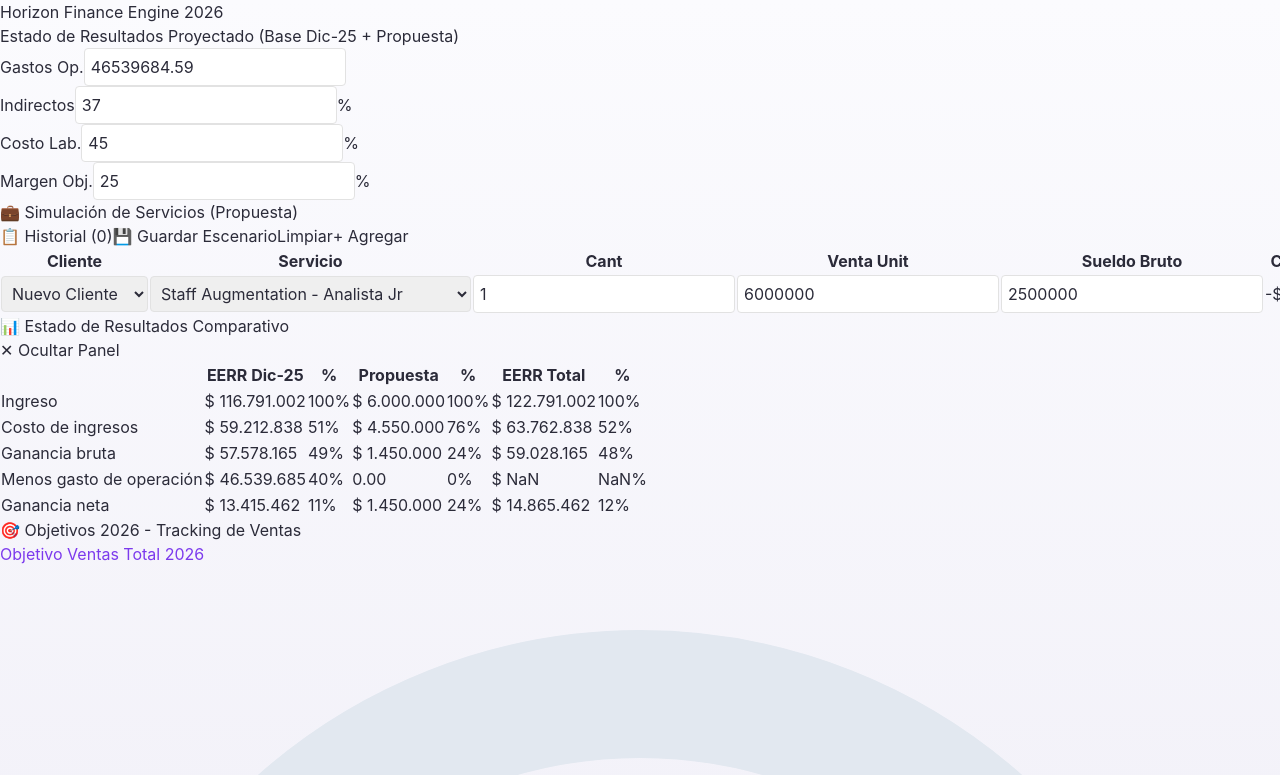
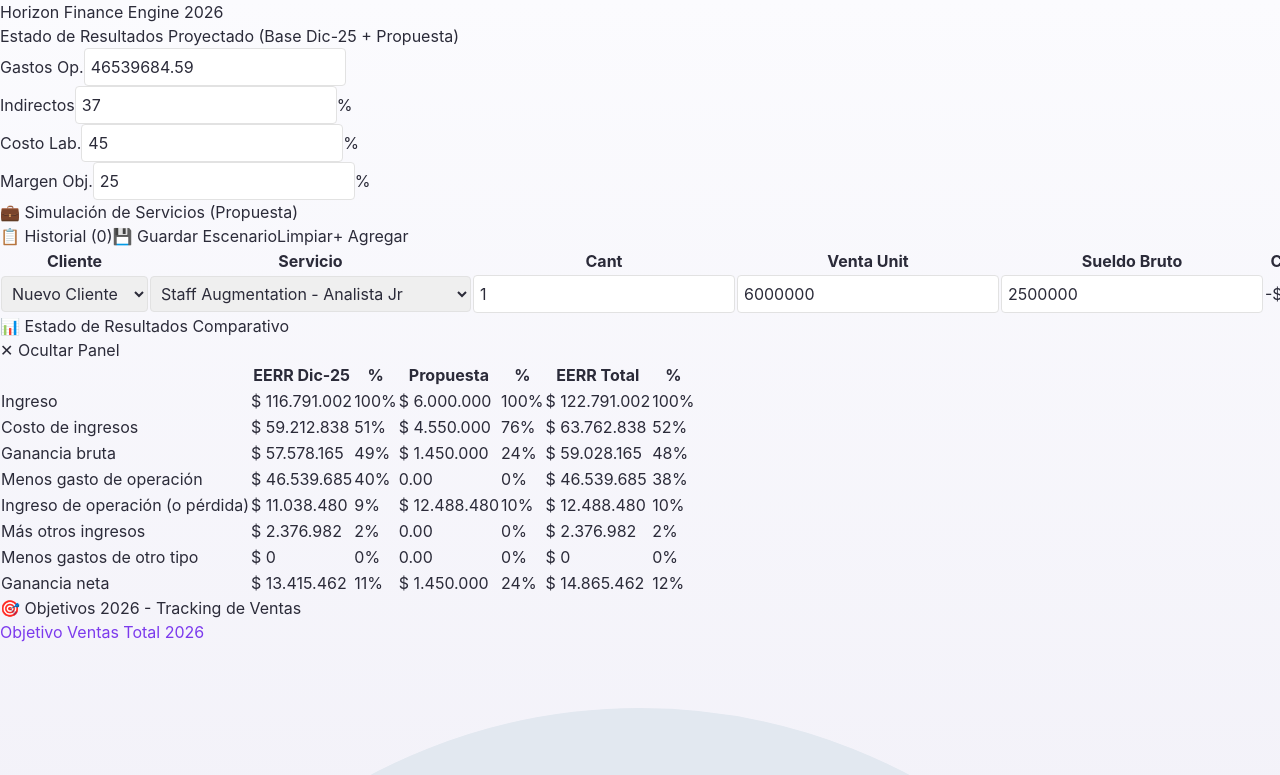
Before and after one commit to gabycanepa/Horizon_Calculator, a React (Vite) app: page / in a window 1280 px wide. Shown: the top 775 px of the page. Built offline with nearby package versions, Linux system fonts and the light colour scheme.

Commit message:
Update App.jsx

```diff
--- a/src/App.jsx
+++ b/src/App.jsx
@@ -148,11 +148,26 @@ function App() {
     const ingresoTotal = eerrBase.ingreso + propuesta.ventasTotales;
     const costoIngresosTotal = eerrBase.costoIngresos + propuesta.costosTotales;
     const gananciaBrutaTotal = ingresoTotal - costoIngresosTotal;
-    const gananciaNetaTotal = gananciaBrutaTotal - gastosOperativos + eerrBase.otrosIngresos;
+    const gastoOperacionTotal = gastosOperativos;
+    const ingresoOperacionTotal = gananciaBrutaTotal - gastoOperacionTotal;
+    const otrosIngresosTotal = eerrBase.otrosIngresos;
+    const otrosGastosTotal = eerrBase.otrosGastos;
+    const gananciaNetaTotal = ingresoOperacionTotal + otrosIngresosTotal - otrosGastosTotal;
+
     return {
-      ingresoTotal, costoIngresosTotal, gananciaBrutaTotal, gananciaNetaTotal,
+      ingresoTotal,
+      costoIngresosTotal,
+      gananciaBrutaTotal,
+      gastoOperacionTotal,
+      ingresoOperacionTotal,
+      otrosIngresosTotal,
+      otrosGastosTotal,
+      gananciaNetaTotal,
       margenBrutoPct: ingresoTotal > 0 ? (gananciaBrutaTotal / ingresoTotal) * 100 : 0,
+      margenOperacionPct: ingresoTotal > 0 ? (ingresoOperacionTotal / ingresoTotal) * 100 : 0,
       margenNetoPct: ingresoTotal > 0 ? (gananciaNetaTotal / ingresoTotal) * 100 : 0,
+      desvioIngreso: propuesta.ventasTotales,
+      desvioCosto: propuesta.costosTotales,
       desvioGananciaNeta: gananciaNetaTotal - eerrBase.gananciaNeta,
       propuesta
     };
@@ -323,7 +338,7 @@ function App() {
           </div>
         </div>
 
-        {/* HISTORIAL DE ESCENARIOS (NUEVO) */}
+        {/* HISTORIAL DE ESCENARIOS */}
         {mostrarHistorial && (
           <div className="bg-white rounded-xl shadow-sm border border-purple-100 overflow-hidden mb-6 animate-in fade-in slide-in-from-top-4 duration-300">
             <div className="p-4 border-b border-purple-50 bg-gradient-to-r from-purple-50 to-pink-50 flex justify-between items-center">
@@ -373,13 +388,90 @@ function App() {
           {mostrarEERR && (
             <div className="overflow-x-auto animate-in zoom-in-95 duration-200">
               <table className="w-full text-left border-collapse text-xs">
-                <thead><tr className="bg-purple-50 text-purple-600 font-bold uppercase text-[10px]"><th className="p-3 border-r border-purple-100"></th><th className="p-3 text-right border-r border-purple-100">EERR Dic-25</th><th className="p-3 text-right border-r border-purple-100">%</th><th className="p-3 text-right bg-green-50 border-r border-green-200">Propuesta</th><th className="p-3 text-right bg-green-50 border-r border-green-200">%</th><th className="p-3 text-right bg-blue-50 border-r border-blue-200">EERR Total</th><th className="p-3 text-right bg-blue-50">%</th></tr></thead>
+                <thead>
+                  <tr className="bg-purple-50 text-purple-600 font-bold uppercase text-[10px]">
+                    <th className="p-3 border-r border-purple-100"></th>
+                    <th className="p-3 text-right border-r border-purple-100">EERR Dic-25</th>
+                    <th className="p-3 text-right border-r border-purple-100">%</th>
+                    <th className="p-3 text-right bg-green-50 border-r border-green-200">Propuesta</th>
+                    <th className="p-3 text-right bg-green-50 border-r border-green-200">%</th>
+                    <th className="p-3 text-right bg-blue-50 border-r border-blue-200">EERR Total</th>
+                    <th className="p-3 text-right bg-blue-50">%</th>
+                  </tr>
+                </thead>
                 <tbody>
-                  <tr className="border-b border-purple-50 hover:bg-purple-50/30"><td className="p-3 font-bold text-slate-700">Ingreso</td><td className="p-3 text-right font-mono border-r border-purple-100">{format(eerrBase.ingreso)}</td><td className="p-3 text-right font-bold border-r border-purple-100">100%</td><td className="p-3 text-right font-mono bg-green-50 border-r border-green-200 text-green-700 font-bold">{format(propuesta.ventasTotales)}</td><td className="p-3 text-right font-bold bg-green-50 border-r border-green-200">100%</td><td className="p-3 text-right font-mono bg-blue-50 border-r border-blue-200 text-blue-700 font-bold">{format(eerr.ingresoTotal)}</td><td className="p-3 text-right font-bold bg-blue-50">100%</td></tr>
-                  <tr className="border-b border-purple-50 hover:bg-purple-50/30"><td className="p-3 font-bold text-slate-700">Costo de ingresos</td><td className="p-3 text-right font-mono text-red-600 border-r border-purple-100">{format(eerrBase.costoIngresos)}</td><td className="p-3 text-right font-bold border-r border-purple-100">{formatPct((eerrBase.costoIngresos / eerrBase.ingreso) * 100)}</td><td className="p-3 text-right font-mono text-red-600 bg-green-50 border-r border-green-200">{format(propuesta.costosTotales)}</td><td className="p-3 text-right font-bold bg-green-50 border-r border-green-200">{propuesta.ventasTotales > 0 ? formatPct((propuesta.costosTotales / propuesta.ventasTotales) * 100) : '0%'}</td><td className="p-3 text-right font-mono text-red-600 bg-blue-50 border-r border-blue-200">{format(eerr.costoIngresosTotal)}</td><td className="p-3 text-right font-bold bg-blue-50">{formatPct((eerr.costoIngresosTotal / eerr.ingresoTotal) * 100)}</td></tr>
-                  <tr className="border-b-2 border-purple-200 bg-purple-50/50"><td className="p-3 font-black text-slate-800">Ganancia bruta</td><td className="p-3 text-right font-mono font-bold text-purple-700 border-r border-purple-100">{format(eerrBase.gananciaBruta)}</td><td className="p-3 text-right font-bold border-r border-purple-100">{formatPct((eerrBase.gananciaBruta / eerrBase.ingreso) * 100)}</td><td className="p-3 text-right font-mono font-bold text-green-700 bg-green-50 border-r border-green-200">{format(propuesta.margenBruto)}</td><td className="p-3 text-right font-bold bg-green-50 border-r border-green-200">{formatPct(propuesta.margenBrutoPct)}</td><td className="p-3 text-right font-mono font-bold text-blue-700 bg-blue-50 border-r border-blue-200">{format(eerr.gananciaBrutaTotal)}</td><td className="p-3 text-right font-bold bg-blue-50">{formatPct(eerr.margenBrutoPct)}</td></tr>
-                  <tr className="border-b border-purple-50 hover:bg-purple-50/30"><td className="p-3 font-bold text-slate-700 pl-6">Menos gasto de operación</td><td className="p-3 text-right font-mono text-red-600 border-r border-purple-100">{format(eerrBase.gastoOperacion)}</td><td className="p-3 text-right font-bold border-r border-purple-100">{formatPct((eerrBase.gastoOperacion / eerrBase.ingreso) * 100)}</td><td className="p-3 text-right font-mono bg-green-50 border-r border-green-200 text-slate-400">0.00</td><td className="p-3 text-right font-bold bg-green-50 border-r border-green-200">0%</td><td className="p-3 text-right font-mono text-red-600 bg-blue-50 border-r border-blue-200">{format(eerr.gastoOperacionTotal)}</td><td className="p-3 text-right font-bold bg-blue-50">{formatPct((eerr.gastoOperacionTotal / eerr.ingresoTotal) * 100)}</td></tr>
-                  <tr className="bg-gradient-to-r from-purple-100 to-pink-100 border-t-4 border-purple-400"><td className="p-4 font-black text-slate-900 text-sm">Ganancia neta</td><td className="p-4 text-right font-mono font-black text-purple-700 border-r border-purple-200 text-sm">{format(eerrBase.gananciaNeta)}</td><td className="p-4 text-right font-black border-r border-purple-200">{formatPct((eerrBase.gananciaNeta / eerrBase.ingreso) * 100)}</td><td className="p-4 text-right font-mono font-black text-green-700 bg-green-100 border-r border-green-300 text-sm">{format(propuesta.margenBruto)}</td><td className="p-4 text-right font-black bg-green-100 border-r border-green-300">{formatPct(propuesta.margenBrutoPct)}</td><td className="p-4 text-right font-mono font-black text-blue-700 bg-blue-100 border-r border-blue-300 text-sm">{format(eerr.gananciaNetaTotal)}</td><td className="p-4 text-right font-black bg-blue-100">{formatPct(eerr.margenNetoPct)}</td></tr>
+                  <tr className="border-b border-purple-50 hover:bg-purple-50/30">
+                    <td className="p-3 font-bold text-slate-700">Ingreso</td>
+                    <td className="p-3 text-right font-mono border-r border-purple-100">{format(eerrBase.ingreso)}</td>
+                    <td className="p-3 text-right font-bold border-r border-purple-100">100%</td>
+                    <td className="p-3 text-right font-mono bg-green-50 border-r border-green-200 text-green-700 font-bold">{format(propuesta.ventasTotales)}</td>
+                    <td className="p-3 text-right font-bold bg-green-50 border-r border-green-200">100%</td>
+                    <td className="p-3 text-right font-mono bg-blue-50 border-r border-blue-200 text-blue-700 font-bold">{format(eerr.ingresoTotal)}</td>
+                    <td className="p-3 text-right font-bold bg-blue-50">100%</td>
+                  </tr>
+                  <tr className="border-b border-purple-50 hover:bg-purple-50/30">
+                    <td className="p-3 font-bold text-slate-700">Costo de ingresos</td>
+                    <td className="p-3 text-right font-mono text-red-600 border-r border-purple-100">{format(eerrBase.costoIngresos)}</td>
+                    <td className="p-3 text-right font-bold border-r border-purple-100">{formatPct((eerrBase.costoIngresos / eerrBase.ingreso) * 100)}</td>
+                    <td className="p-3 text-right font-mono text-red-600 bg-green-50 border-r border-green-200">{format(propuesta.costosTotales)}</td>
+                    <td className="p-3 text-right font-bold bg-green-50 border-r border-green-200">{propuesta.ventasTotales > 0 ? formatPct((propuesta.costosTotales / propuesta.ventasTotales) * 100) : '0%'}</td>
+                    <td className="p-3 text-right font-mono text-red-600 bg-blue-50 border-r border-blue-200">{format(eerr.costoIngresosTotal)}</td>
+                    <td className="p-3 text-right font-bold bg-blue-50">{formatPct((eerr.costoIngresosTotal / eerr.ingresoTotal) * 100)}</td>
+                  </tr>
+                  <tr className="border-b-2 border-purple-200 bg-purple-50/50">
+                    <td className="p-3 font-black text-slate-800">Ganancia bruta</td>
+                    <td className="p-3 text-right font-mono font-bold text-purple-700 border-r border-purple-100">{format(eerrBase.gananciaBruta)}</td>
+                    <td className="p-3 text-right font-bold border-r border-purple-100">{formatPct((eerrBase.gananciaBruta / eerrBase.ingreso) * 100)}</td>
+                    <td className="p-3 text-right font-mono font-bold text-green-700 bg-green-50 border-r border-green-200">{format(propuesta.margenBruto)}</td>
+                    <td className="p-3 text-right font-bold bg-green-50 border-r border-green-200">{formatPct(propuesta.margenBrutoPct)}</td>
+                    <td className="p-3 text-right font-mono font-bold text-blue-700 bg-blue-50 border-r border-blue-200">{format(eerr.gananciaBrutaTotal)}</td>
+                    <td className="p-3 text-right font-bold bg-blue-50">{formatPct(eerr.margenBrutoPct)}</td>
+                  </tr>
+                  <tr className="border-b border-purple-50 hover:bg-purple-50/30">
+                    <td className="p-3 font-bold text-slate-700 pl-6">Menos gasto de operación</td>
+                    <td className="p-3 text-right font-mono text-red-600 border-r border-purple-100">{format(eerrBase.gastoOperacion)}</td>
+                    <td className="p-3 text-right font-bold border-r border-purple-100">{formatPct((eerrBase.gastoOperacion / eerrBase.ingreso) * 100)}</td>
+                    <td className="p-3 text-right font-mono bg-green-50 border-r border-green-200 text-slate-400">0.00</td>
+                    <td className="p-3 text-right font-bold bg-green-50 border-r border-green-200">0%</td>
+                    <td className="p-3 text-right font-mono text-red-600 bg-blue-50 border-r border-blue-200">{format(eerr.gastoOperacionTotal)}</td>
+                    <td className="p-3 text-right font-bold bg-blue-50">{formatPct((eerr.gastoOperacionTotal / eerr.ingresoTotal) * 100)}</td>
+                  </tr>
+                  <tr className="border-b border-purple-50 hover:bg-purple-50/30">
+                    <td className="p-3 font-bold text-slate-700">Ingreso de operación (o pérdida)</td>
+                    <td className="p-3 text-right font-mono text-purple-700 border-r border-purple-100">{format(eerrBase.ingresoOperacion)}</td>
+                    <td className="p-3 text-right font-bold border-r border-purple-100">{formatPct((eerrBase.ingresoOperacion / eerrBase.ingreso) * 100)}</td>
+                    <td className="p-3 text-right font-mono font-bold text-green-700 bg-green-50 border-r border-green-200">{format(eerr.ingresoOperacionTotal)}</td>
+                    <td className="p-3 text-right font-bold bg-green-50 border-r border-green-200">{formatPct((eerr.ingresoOperacionTotal / eerr.ingresoTotal) * 100)}</td>
+                    <td className="p-3 text-right font-mono font-bold text-blue-700 bg-blue-50 border-r border-blue-200">{format(eerr.ingresoOperacionTotal)}</td>
+                    <td className="p-3 text-right font-bold bg-blue-50">{formatPct((eerr.ingresoOperacionTotal / eerr.ingresoTotal) * 100)}</td>
+                  </tr>
+                  <tr className="border-b border-purple-50 hover:bg-purple-50/30">
+                    <td className="p-3 font-bold text-slate-700">Más otros ingresos</td>
+                    <td className="p-3 text-right font-mono text-purple-700 border-r border-purple-100">{format(eerrBase.otrosIngresos)}</td>
+                    <td className="p-3 text-right font-bold border-r border-purple-100">{formatPct((eerrBase.otrosIngresos / eerrBase.ingreso) * 100)}</td>
+                    <td className="p-3 text-right font-mono bg-green-50 border-r border-green-200 text-slate-400">0.00</td>
+                    <td className="p-3 text-right font-bold bg-green-50 border-r border-green-200">0%</td>
+                    <td className="p-3 text-right font-mono text-purple-700 bg-blue-50 border-r border-blue-200">{format(eerr.otrosIngresosTotal)}</td>
+                    <td className="p-3 text-right font-bold bg-blue-50">{formatPct((eerr.otrosIngresosTotal / eerr.ingresoTotal) * 100)}</td>
+                  </tr>
+                  <tr className="border-b border-purple-50 hover:bg-purple-50/30">
+                    <td className="p-3 font-bold text-slate-700">Menos gastos de otro tipo</td>
+                    <td className="p-3 text-right font-mono text-red-600 border-r border-purple-100">{format(eerrBase.otrosGastos)}</td>
+                    <td className="p-3 text-right font-bold border-r border-purple-100">{formatPct((eerrBase.otrosGastos / eerrBase.ingreso) * 100)}</td>
+                    <td className="p-3 text-right font-mono bg-green-50 border-r border-green-200 text-slate-400">0.00</td>
+                    <td className="p-3 text-right font-bold bg-green-50 border-r border-green-200">0%</td>
+                    <td className="p-3 text-right font-mono text-red-600 bg-blue-50 border-r border-blue-200">{format(eerr.otrosGastosTotal)}</td>
+                    <td className="p-3 text-right font-bold bg-blue-50">{formatPct((eerr.otrosGastosTotal / eerr.ingresoTotal) * 100)}</td>
+                  </tr>
+                  <tr className="bg-gradient-to-r from-purple-100 to-pink-100 border-t-4 border-purple-400">
+                    <td className="p-4 font-black text-slate-900 text-sm">Ganancia neta</td>
+                    <td className="p-4 text-right font-mono font-black text-purple-700 border-r border-purple-200 text-sm">{format(eerrBase.gananciaNeta)}</td>
+                    <td className="p-4 text-right font-black border-r border-purple-200">{formatPct((eerrBase.gananciaNeta / eerrBase.ingreso) * 100)}</td>
+                    <td className="p-4 text-right font-mono font-black text-green-700 bg-green-100 border-r border-green-300 text-sm">{format(propuesta.margenBruto)}</td>
+                    <td className="p-4 text-right font-black bg-green-100 border-r border-green-300">{formatPct(propuesta.margenBrutoPct)}</td>
+                    <td className="p-4 text-right font-mono font-black text-blue-700 bg-blue-100 border-r border-blue-300 text-sm">{format(eerr.gananciaNetaTotal)}</td>
+                    <td className="p-4 text-right font-black bg-blue-100">{formatPct(eerr.margenNetoPct)}</td>
+                  </tr>
                 </tbody>
               </table>
             </div>
```
